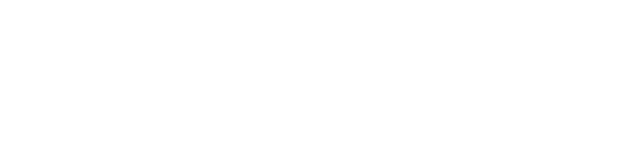
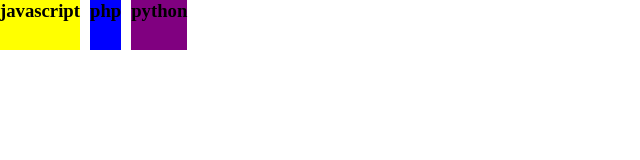
Before and after one commit to Coucodeur/testjavacomplet, a plain HTML site: page 3 - DATA/1 - Cours/cours/index.html in a window 1280 px wide. Shown: the whole page, without its empty margins (0-640 px from the left). Drawn offline with Linux system fonts and the light colour scheme.

Commit message:
on avance au textanim

```diff
--- a/3 - DATA/1 - Cours/cours/index.html
+++ b/3 - DATA/1 - Cours/cours/index.html
@@ -7,7 +7,10 @@
     <title>Document</title>
     <link rel="stylesheet" href="./style.css">
 </head>
-<body>
+<body id="body">
+<h3 id="javascript">javascript</h3>
+<h3 id="php">php</h3>
+<h3 id="python">python</h3>
     <script src="./index.js"></script>
 </body>
 </html>
--- a/3 - DATA/1 - Cours/cours/index.js
+++ b/3 - DATA/1 - Cours/cours/index.js
@@ -1,4 +1,4 @@
-// Rappel types de données
+ // Rappel types de données
 let string = "Chaine";
 let number = 13;
 let boolean = true;
@@ -87,3 +87,23 @@ for (i = 0; i < data.length; i++) {
 }
 
 //  le 25/05 on s'arrete à 43:25 | les switch case :)
+
+document.body.addEventListener('click', (e) => {
+  switch (e.target.id) {
+    case 'php':
+      document.body.style.background = "blue"
+      console.log('php click');
+      break;
+    case 'javascript':
+      document.body.style.background = "yellow"
+      console.log('java click');
+      break;
+    case 'python':
+      document.body.style.background = "purple"
+      console.log('python click');
+      break;
+    default:
+      document.body.style.background = "none"
+      console.log('click ailleur');
+  }
+})
--- a/3 - DATA/1 - Cours/cours/style.css
+++ b/3 - DATA/1 - Cours/cours/style.css
@@ -1,3 +1,27 @@
 * {
     list-style: none;
+    box-sizing: border-box;
+    padding: 0;
+    margin: 0;
 }
+body {
+    width: 100vw;
+    height: 100vh;
+    background: white;
+    display: flex;
+    gap: 10px;
+
+}
+
+#php {
+    background: blue;
+    height: 50px;
+}
+#python {
+    background: purple;
+    height: 50px;
+}
+#javascript {
+    background: yellow;
+    height: 50px;
+}
```
